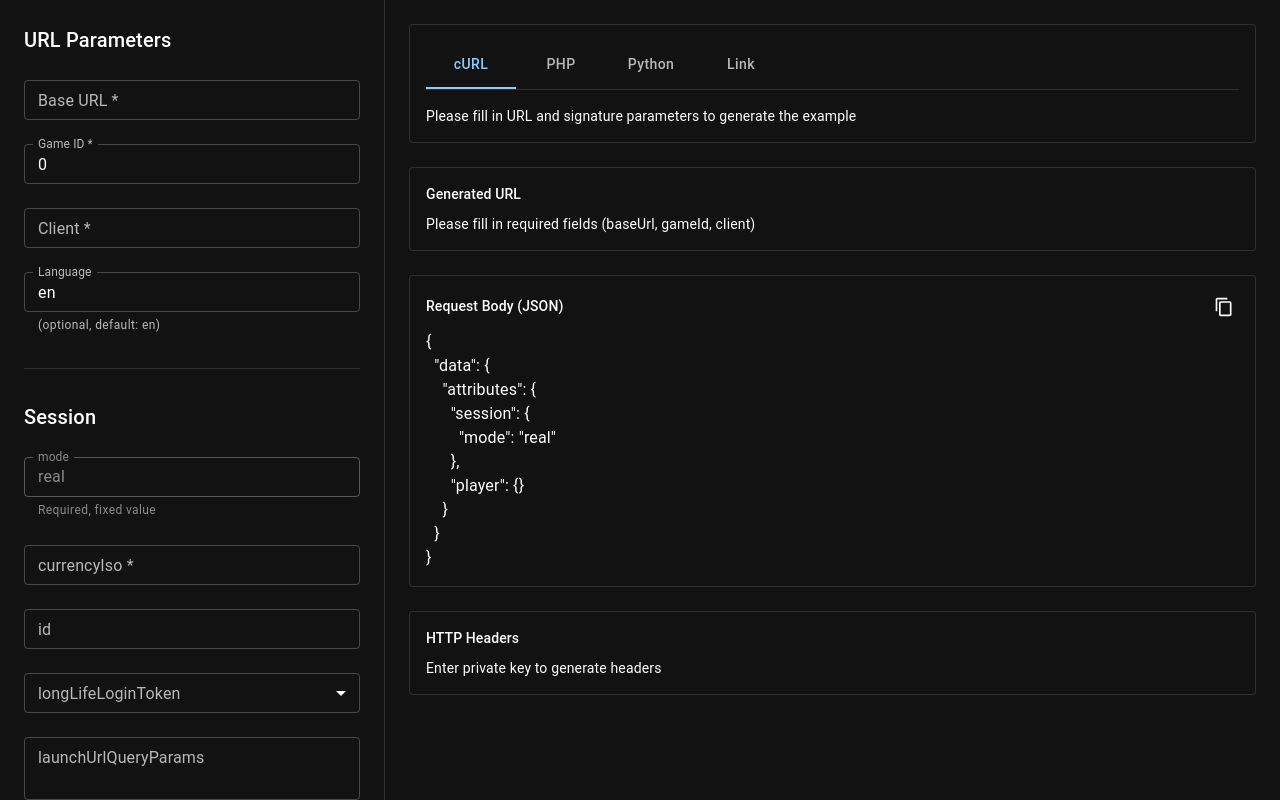
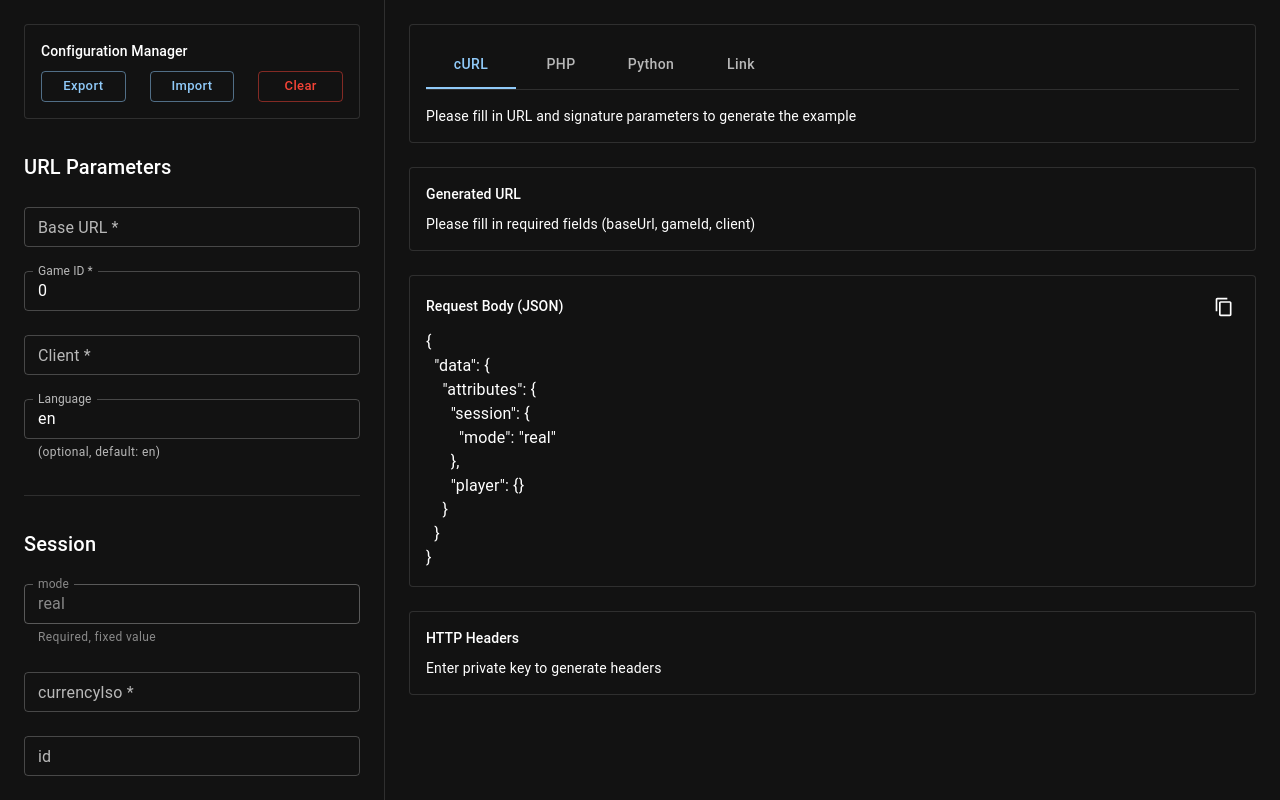
Before and after one commit to Walketit/enterra-open-game-api-v3, a React (Vite) app: page / in a window 1280 px wide. Built offline with nearby package versions, Linux system fonts and the light colour scheme.

Commit message:
feat: implement config manager Export/import states from localStorage Add export button for custom save path/name Add import button with validation to avoid importing wrong configs Add clear button to reset all states and wipe localStorage

```diff
--- a/src/App.tsx
+++ b/src/App.tsx
@@ -1,6 +1,6 @@
 import { useState, useEffect } from 'react';
 import { ThemeProvider, CssBaseline } from '@mui/material';
-import { Box, Typography, Paper, Divider, Alert } from '@mui/material';
+import { Box, Typography, Paper, Divider, Alert, Button } from '@mui/material';
 import { createTheme } from '@mui/material/styles';
 import UrlParamsForm from './components/UrlParamsForm';
 import RequestBodyForm from './components/RequestBodyForm';
@@ -74,12 +74,39 @@ function makeDefaultSignature(): SignatureParams {
   };
 }
 
+/* Load configuration from localStorage, excluding private key */
+function loadSavedConfig() {
+  try {
+    const saved = localStorage.getItem('custom_config');
+    if (saved) {
+      return JSON.parse(saved);
+    }
+  } catch (e) {
+    console.error('Failed to load config from localStorage', e);
+  }
+  return null;
+}
+
 function App() {
   /* State management */
-  const [urlParams, setUrlParams] = useState<UrlParams>(DEFAULT_URL_PARAMS);
-  const [session, setSession] = useState<SessionParams>(DEFAULT_SESSION);
-  const [player, setPlayer] = useState<PlayerParams>(DEFAULT_PLAYER);
-  const [sigParams, setSigParams] = useState<SignatureParams>(makeDefaultSignature);
+  const savedConfig = loadSavedConfig();
+
+  const [urlParams, setUrlParams] = useState<UrlParams>(savedConfig?.urlParams || DEFAULT_URL_PARAMS);
+  const [session, setSession] = useState<SessionParams>(savedConfig?.session || DEFAULT_SESSION);
+  const [player, setPlayer] = useState<PlayerParams>(savedConfig?.player || DEFAULT_PLAYER);
+  const [sigParams, setSigParams] = useState<SignatureParams>(() => {
+    const defaultSig = makeDefaultSignature();
+    if (savedConfig?.sigParams) {
+      return {
+        ...defaultSig,
+        alg: savedConfig.sigParams.alg || defaultSig.alg,
+        created: savedConfig.sigParams.created || defaultSig.created,
+        expires: savedConfig.sigParams.expires || defaultSig.expires,
+        nonce: savedConfig.sigParams.nonce || defaultSig.nonce,
+      };
+    }
+    return defaultSig;
+  });
 
   const [headers, setHeaders] = useState<GeneratedHeaders | null>(null);
   const [sigError, setSigError] = useState<string>('');
@@ -91,6 +118,138 @@ function App() {
     setCopiedId(id);
     setTimeout(() => setCopiedId(null), 2000);
   };
+
+  /* Export current config as a JSON file, excluding private key */
+  const handleExport = async () => {
+    const config = {
+      urlParams,
+      session,
+      player,
+      sigParams: {
+        alg: sigParams.alg,
+        created: sigParams.created,
+        expires: sigParams.expires,
+        nonce: sigParams.nonce,
+      }
+    };
+    const jsonString = JSON.stringify(config, null, 2);
+
+    if ('showSaveFilePicker' in window) {
+      try {
+        const options = {
+          suggestedName: 'custom_api_config.json',
+          types: [{
+            description: 'JSON Configuration File',
+            accept: {
+              'application/json': ['.json'],
+            },
+          }],
+        };
+        const handle = await (window as any).showSaveFilePicker(options);
+        const writable = await handle.createWritable();
+        await writable.write(jsonString);
+        await writable.close();
+        return;
+      } catch (err: any) {
+        if (err.name === 'AbortError') {
+          return;
+        }
+        console.warn('Native file picker failed/unsupported, using fallback', err);
+      }
+    }
+
+    /* Fallback method for unsupported browsers */
+    const dataStr = "data:text/json;charset=utf-8," + encodeURIComponent(jsonString);
+    const downloadAnchor = document.createElement('a');
+    downloadAnchor.setAttribute("href", dataStr);
+    downloadAnchor.setAttribute("download", "custom_api_config.json");
+    document.body.appendChild(downloadAnchor);
+    downloadAnchor.click();
+    downloadAnchor.remove();
+  };
+
+  /* Import config from a JSON file */
+  const handleImport = (event: React.ChangeEvent<HTMLInputElement>) => {
+    const file = event.target.files?.[0];
+    if (!file) return;
+
+    const reader = new FileReader();
+    reader.onload = (e) => {
+      try {
+        const content = e.target?.result as string;
+        const config = JSON.parse(content);
+
+        /* Check if the parsed object contains at least one of config sections */
+        const hasAtLeastOneSection = config && typeof config === 'object' &&
+          ('urlParams' in config || 'session' in config || 'player' in config || 'sigParams' in config);
+
+        if (!hasAtLeastOneSection) {
+          alert('Invalid configuration file structure: missing application sections.');
+          return;
+        }
+
+        // Validate and load URL parameters
+        if (config.urlParams && typeof config.urlParams === 'object') {
+          setUrlParams(prev => ({
+            baseUrl: typeof config.urlParams.baseUrl === 'string' ? config.urlParams.baseUrl : prev.baseUrl,
+            gameId: typeof config.urlParams.gameId === 'string' ? config.urlParams.gameId : prev.gameId,
+            client: typeof config.urlParams.client === 'string' ? config.urlParams.client : prev.client,
+            language: typeof config.urlParams.language === 'string' ? config.urlParams.language : prev.language,
+          }));
+        }
+
+        // Validate and load session parameters
+        if (config.session && typeof config.session === 'object') {
+          setSession(config.session);
+        }
+
+        // Validate and load player parameters
+        if (config.player && typeof config.player === 'object') {
+          setPlayer(config.player);
+        }
+
+        // Validate and load signature parameters
+        if (config.sigParams && typeof config.sigParams === 'object') {
+          setSigParams(prev => ({
+            ...prev,
+            alg: typeof config.sigParams.alg === 'string' ? config.sigParams.alg : prev.alg,
+            created: typeof config.sigParams.created === 'number' ? config.sigParams.created : prev.created,
+            expires: typeof config.sigParams.expires === 'number' ? config.sigParams.expires : prev.expires,
+            nonce: typeof config.sigParams.nonce === 'string' ? config.sigParams.nonce : prev.nonce,
+          }));
+        }
+      } catch (err) {
+        alert('Failed to parse configuration file: invalid JSON format');
+      }
+    };
+    reader.readAsText(file);
+    event.target.value = '';
+  };
+
+  /* Clear config, reset state and clear localStorage */
+  const handleClear = () => {
+    setUrlParams(DEFAULT_URL_PARAMS);
+    setSession(DEFAULT_SESSION);
+    setPlayer(DEFAULT_PLAYER);
+    setSigParams(makeDefaultSignature());
+    localStorage.removeItem('custom_config');
+  };
+
+  /* Autosave config to localStorage on change, excluding private key */
+  useEffect(() => {
+    const configToSave = {
+      urlParams,
+      session,
+      player,
+      sigParams: {
+        alg: sigParams.alg,
+        created: sigParams.created,
+        expires: sigParams.expires,
+        nonce: sigParams.nonce,
+      }
+    };
+    localStorage.setItem('custom_config', JSON.stringify(configToSave));
+  }, [urlParams, session, player, sigParams.alg, sigParams.created, sigParams.expires, sigParams.nonce]);
 
   /* Request data construction */
   const generatedUrl = buildUrl(urlParams);
@@ -133,6 +292,41 @@ function App() {
           p: 3,
         }}>
           <Box sx={{ display: 'flex', flexDirection: 'column', gap: 4 }}>
+            {/* Config toolbar */}
+            <Paper variant="outlined" sx={{ p: 2, display: 'flex', flexDirection: 'column', gap: 1 }}>
+              <Typography variant="subtitle2" color="text.secondary">
+                Configuration Manager
+              </Typography>
+              <Box sx={{ display: 'flex', gap: 3 }}>
+                <Button
+                  size="small"
+                  variant="outlined"
+                  onClick={handleExport}
+                  sx={{ flex: 1, textTransform: 'none' }}
+                >
+                  Export
+                </Button>
+                <Button
+                  size="small"
+                  variant="outlined"
+                  component="label"
+                  sx={{ flex: 1, textTransform: 'none' }}
+                >
+                  Import
+                  <input type="file" accept=".json" hidden onChange={handleImport} />
+                </Button>
+                <Button
+                  size="small"
+                  variant="outlined"
+                  color="error"
+                  onClick={handleClear}
+                  sx={{ flex: 1, textTransform: 'none' }}
+                >
+                  Clear
+                </Button>
+              </Box>
+            </Paper>
+
             <UrlParamsForm params={urlParams} onChange={setUrlParams} />
             <Divider />
             <RequestBodyForm
```
